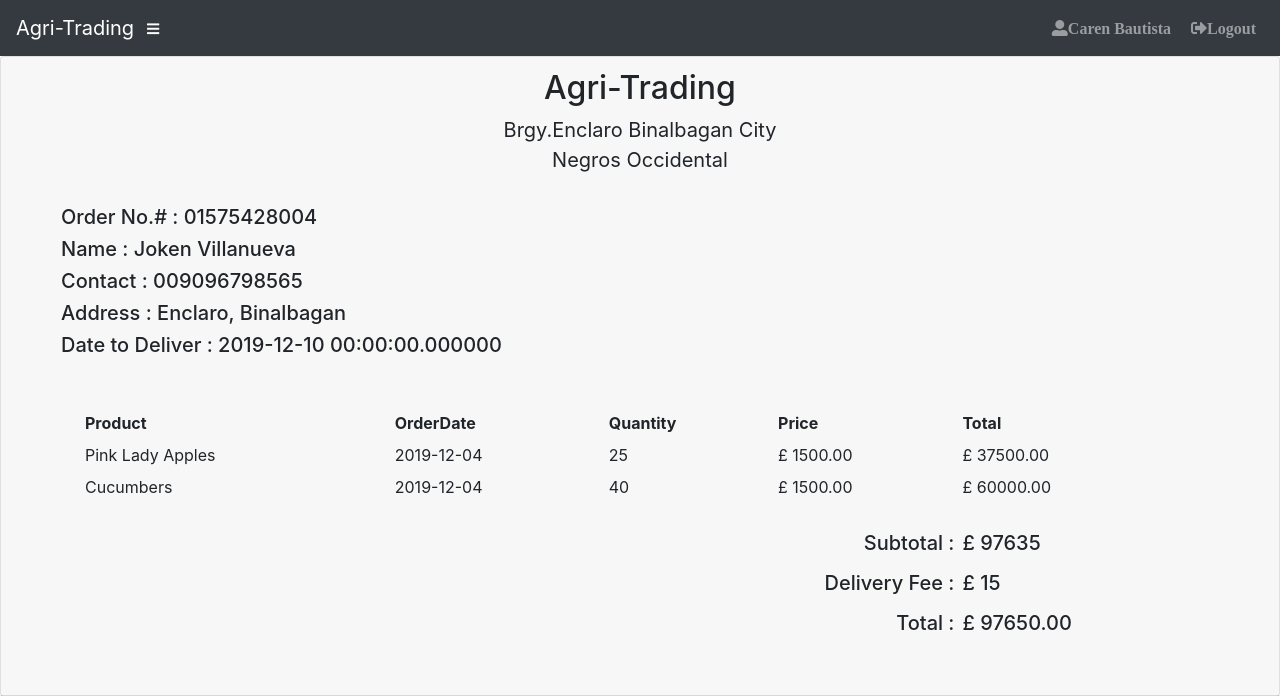
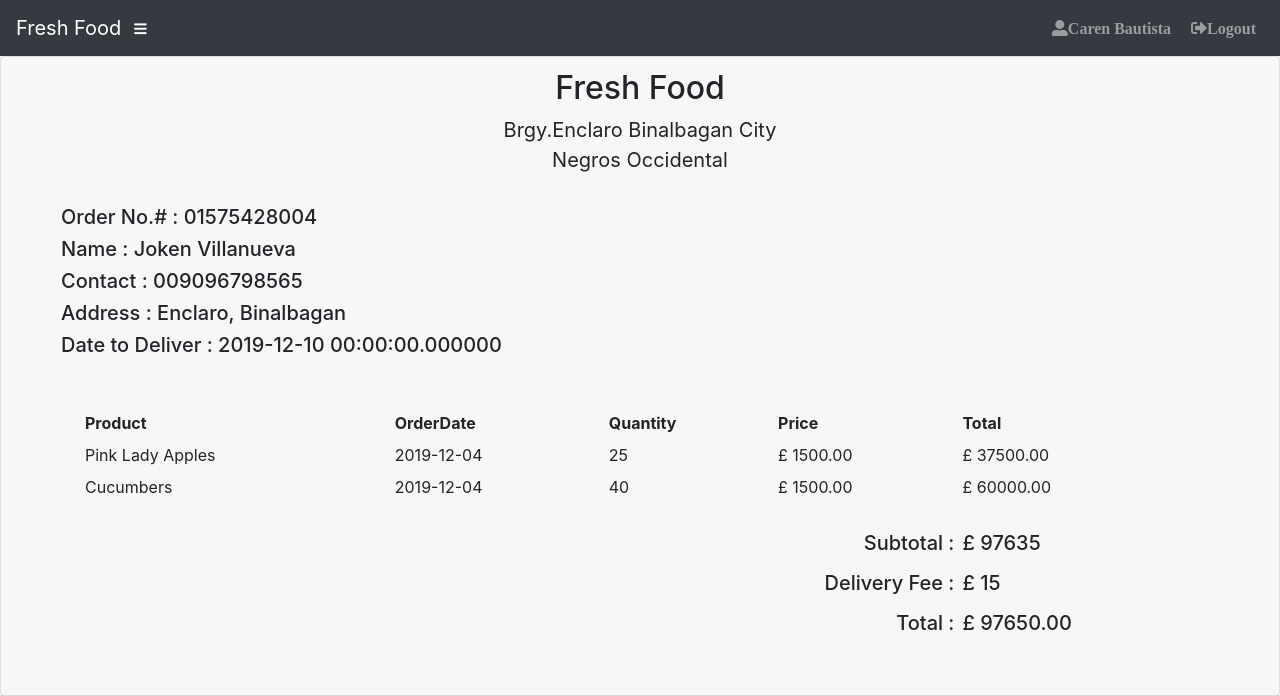
Before and after one commit to cameliadanciu/FreshFood-Final, a PHP site: page /admin/viewdetail.php?id=1575428004 in a window 1280 px wide. Shown: the top 696 px of the page. Run offline with PHP 8.4, Linux system fonts and the light colour scheme; data comes from the database, SQL or seed files in the repository.

Commit message:
name changes & code cleanup

```diff
--- a/admin/theme/breadcrumbs.php
+++ b/admin/theme/breadcrumbs.php
@@ -3,7 +3,7 @@
  <!-- Breadcrumbs-->
           <ol class="breadcrumb">
             <li class="breadcrumb-item">
-              <a href="#">Argri-Trading</a>
+              <a href="#">Fresh Food</a>
             </li>
             <li class="breadcrumb-item active">Overview</li>
           </ol>
--- a/admin/theme/header.php
+++ b/admin/theme/header.php
@@ -10,7 +10,7 @@
     <meta name="description" content="">
     <meta name="author" content="">
 
-    <title>Agri-Trading Online Shop</title>
+    <title>Fresh Food Online Shop</title>
 
     <!-- Bootstrap core CSS-->
     <link href="vendor/bootstrap/css/bootstrap.min.css" rel="stylesheet">
@@ -32,7 +32,7 @@
 
     <nav class="navbar navbar-expand navbar-dark bg-dark static-top">
 
-      <a class="navbar-brand mr-1" href="index.php">Agri-Trading</a>
+      <a class="navbar-brand mr-1" href="index.php">Fresh Food</a>
 
       <button class="btn btn-link btn-sm text-white order-1 order-sm-0" id="sidebarToggle" href="#">
         <i class="fas fa-bars"></i>
--- a/admin/viewdetail.php
+++ b/admin/viewdetail.php
@@ -26,7 +26,7 @@ $query = 'SELECT *,concat(`C_FNAME`," ",`C_LNAME`)as name,delivery_date,C_PNUMBE
 
             <div class="card-header">
               <div style="margin-bottom: 30px">
-             <center><h2>Agri-Trading</h2><p style="font-size: 20px">Brgy.Enclaro Binalbagan City <br> Negros Occidental</p></center>
+             <center><h2>Fresh Food</h2><p style="font-size: 20px">Brgy.Enclaro Binalbagan City <br> Negros Occidental</p></center>
          </div>
               <?php if ($stat == 'Confirmed') {
                 ?>
--- a/cart.php
+++ b/cart.php
@@ -53,13 +53,10 @@ if (isset($_POST['action']) && $_POST['action']=="change"){
                                   foreach($_SESSION["cart"] as $keys => $values){
                                     ?>
                                     <tr>
-                                      <!-- <td><img src="images/images.jpg" style="width: 100px"></td> -->
-
 
                                       <?php
 
                                         $image = 'images/'.$values["name"].'.jpg';
-
                                         echo '<td><img src="'.$image.'" style="width: 100px"></td>';
                                         ?>
 
--- a/includes/products.php
+++ b/includes/products.php
@@ -94,12 +94,10 @@ if ($_SESSION['zero']==1) {
   <div class="card mb-3">
     <div class="card-body">
       <form method="post" action="index.php?action=add&id=<?php echo $row["product_code"]; ?>">
-          <center><!--<img src="images/images.png" style="width: 100px"> -->
+          <center>
 
          <?php $image = $row["imagepath"];
           echo '<td><img src="'.$image.'" style="width: 200px"></td>'; ?>
-
-
 
          <h4 class="text-info"><?php echo $row["product_name"]; ?></h4>
          <h5 class="text-info">Available Qty:(<?php echo $row["quantity"]; ?>)</h5>
```
Also changed, not shown: includes/header.php (+7 -1 lines).
